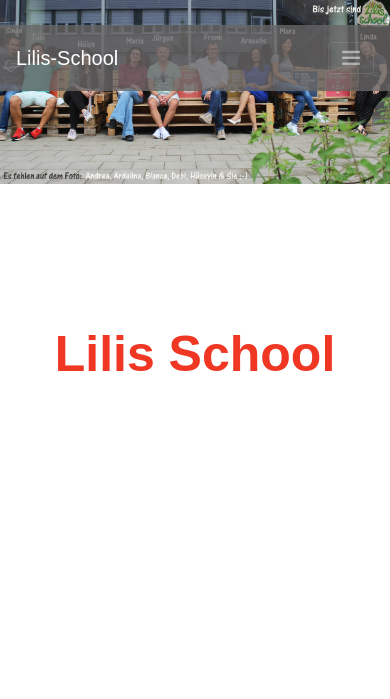
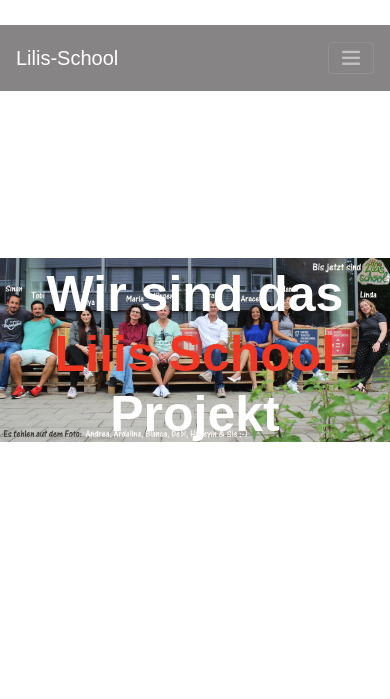
Before and after one commit to 11Tuvork28/lilis-school, a Django app: page / in a window 390 px wide. Shown: the top 699 px of the page. Run offline with Django 3.2, Linux system fonts and the light colour scheme; data that the repository does not hold is empty; some libraries are stand-ins or nearby versions; some web fonts are replaced.

Commit message:
Added media query for header bg

```diff
--- a/web/static/web/css/topbar.virtual.css
+++ b/web/static/web/css/topbar.virtual.css
@@ -52,6 +52,14 @@
 
 
 /* Page */
+@media only screen and (max-width: 1200px) {
+  .page-home {
+    background-image: url(../img/wir.jpg);
+    background-repeat: no-repeat;
+    background-size: cover;
+    background-position: center;
+  }
+}
 .vg-page {
   position: relative;
   display: block;
```
